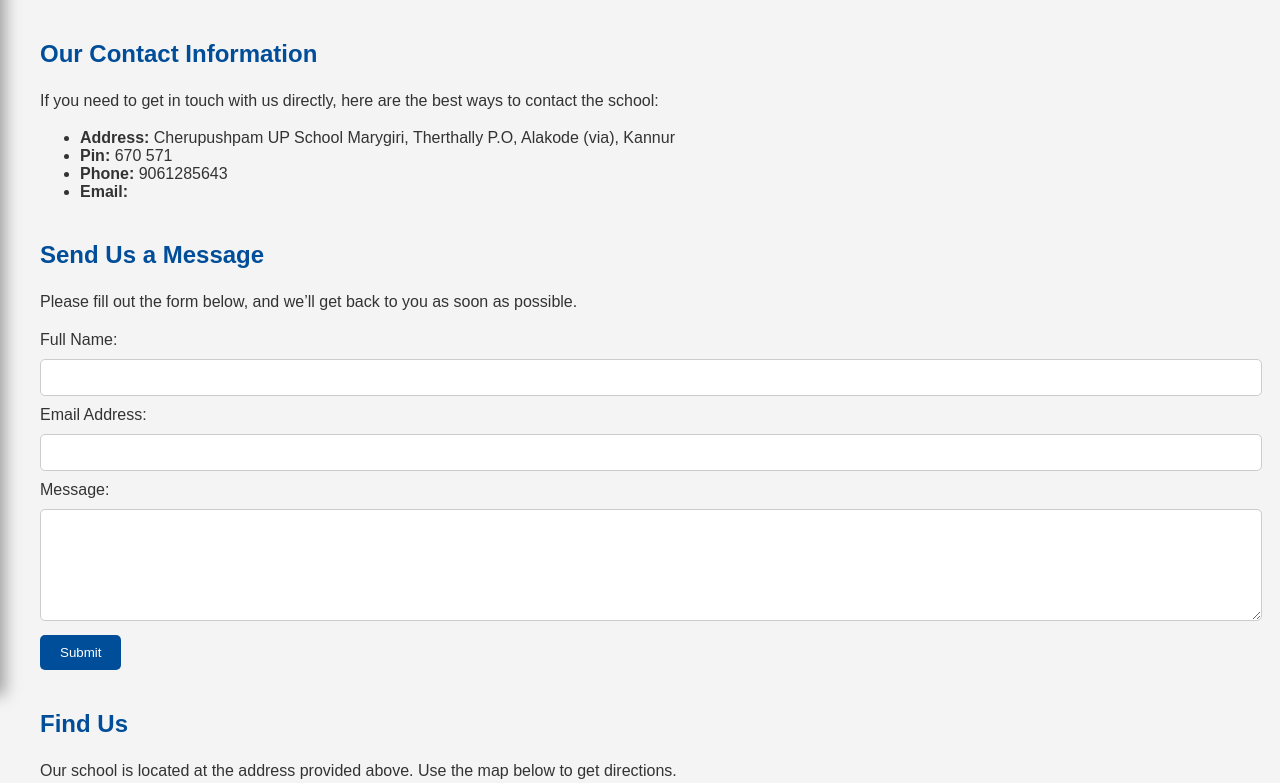
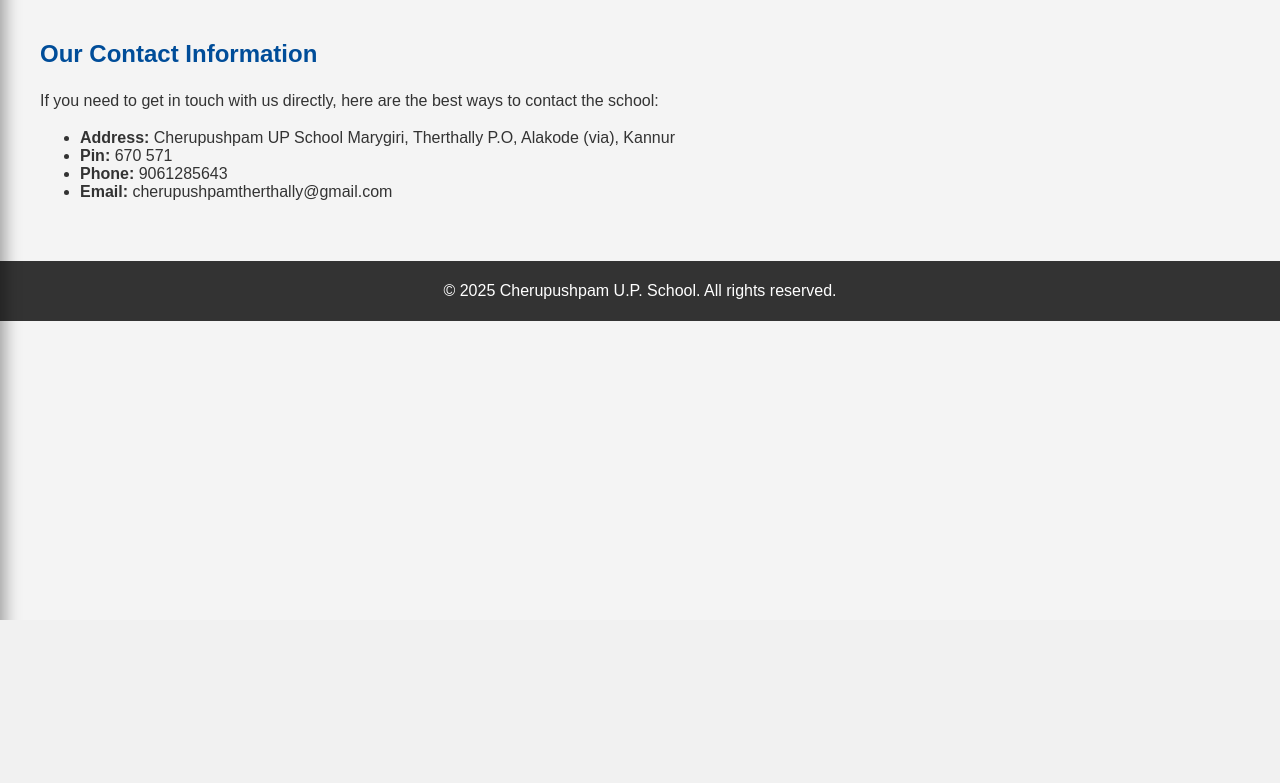
Before and after one commit to JDXing/project, a Flask app: page /contactus in a window 1280 px wide. Shown: the part 180-963 px from the top of the page. After the commit the page ends 800 px from the top, so only its background shows below. Run offline with Flask 3, Linux system fonts and the light colour scheme.

Commit message:
devito's 25th commit

```diff
--- a/static/contact.css
+++ b/static/contact.css
@@ -146,36 +146,6 @@ h2 {
     line-height: 1.6;
 }
 
-.contact-form input,
-.contact-form textarea {
-    width: 100%;
-    padding: 10px;
-    margin: 10px 0;
-    border-radius: 5px;
-    border: 1px solid #ccc;
-}
-
-.contact-form button {
-    background-color: #004d99;
-    color: white;
-    padding: 10px 20px;
-    border: none;
-    border-radius: 5px;
-    cursor: pointer;
-}
-
-.contact-form button:hover {
-    background-color: #0033a1;
-}
-
-.contact-details p {
-    line-height: 1.6;
-}
-
-.map-container {
-    margin-top: 20px;
-}
-
 footer {
     background-color: #333;
     color: white;
--- a/templates/contactus.html
+++ b/templates/contactus.html
@@ -46,36 +46,10 @@
                 </li>
                 <li><strong>Pin:</strong> 670 571</li>
                 <li><strong>Phone:</strong> 9061285643</li>
-                <li><strong>Email:</strong> <a href="cherupushpamtherthally@gmail.com"></a></li>
+                <li><strong>Email:</strong> cherupushpamtherthally@gmail.com</li>
             </ul>
         </section>
 
-        <section class="section">
-            <h2>Send Us a Message</h2>
-            <p>Please fill out the form below, and we’ll get back to you as soon as possible.</p>
-
-            <form class="contact-form" action="submit_form.php" method="POST">
-                <label for="name">Full Name:</label>
-                <input type="text" id="name" name="name" required>
-
-                <label for="email">Email Address:</label>
-                <input type="email" id="email" name="email" required>
-
-                <label for="message">Message:</label>
-                <textarea id="message" name="message" rows="6" required></textarea>
-
-                <button type="submit">Submit</button>
-            </form>
-        </section>
-
-        <!-- School Location on Google Maps -->
-        <section class="section map-container">
-            <h2>Find Us</h2>
-            <p>Our school is located at the address provided above. Use the map below to get directions.</p>
-            <iframe
-                src="https://www.google.com/maps/embed?pb=!1m18!1m12!1m3!1d31759.989347460776!2d-0.12764750000000003!3d51.507351!2m3!1f0!2f0!3f0!3m2!1i1024!2i768!4f13.1!3m3!1m2!1s0x48761b1f93b56bdf%3A0xf93b3f9005828b90!2sLondon!5e0!3m2!1sen!2suk!4v1635472515775!5m2!1sen!2suk"
-                width="100%" height="450" style="border:0;" allowfullscreen="" loading="lazy"></iframe>
-        </section>
     </div>
     <script>
         document.getElementById("menu-btn").onclick = function () {
--- a/templates/index.html
+++ b/templates/index.html
@@ -122,9 +122,10 @@
         }
 
         // Poster slider
+        // Poster slider
         let currentSlide = 0;
         const slides = document.getElementById("posterslides");
-        const slideEls = Array.from(slides.children);
+        const slideEls = slides ? Array.from(slides.children) : [];   // ← guard added
         const totalSlides = slideEls.length;
 
         function showSlide(index) {
@@ -141,7 +142,7 @@
             });
         }
 
-        showSlide(0);
+        if (slides) showSlide(0);   // ← guard added
 
         if (totalSlides > 1) {
             setInterval(() => {
```
